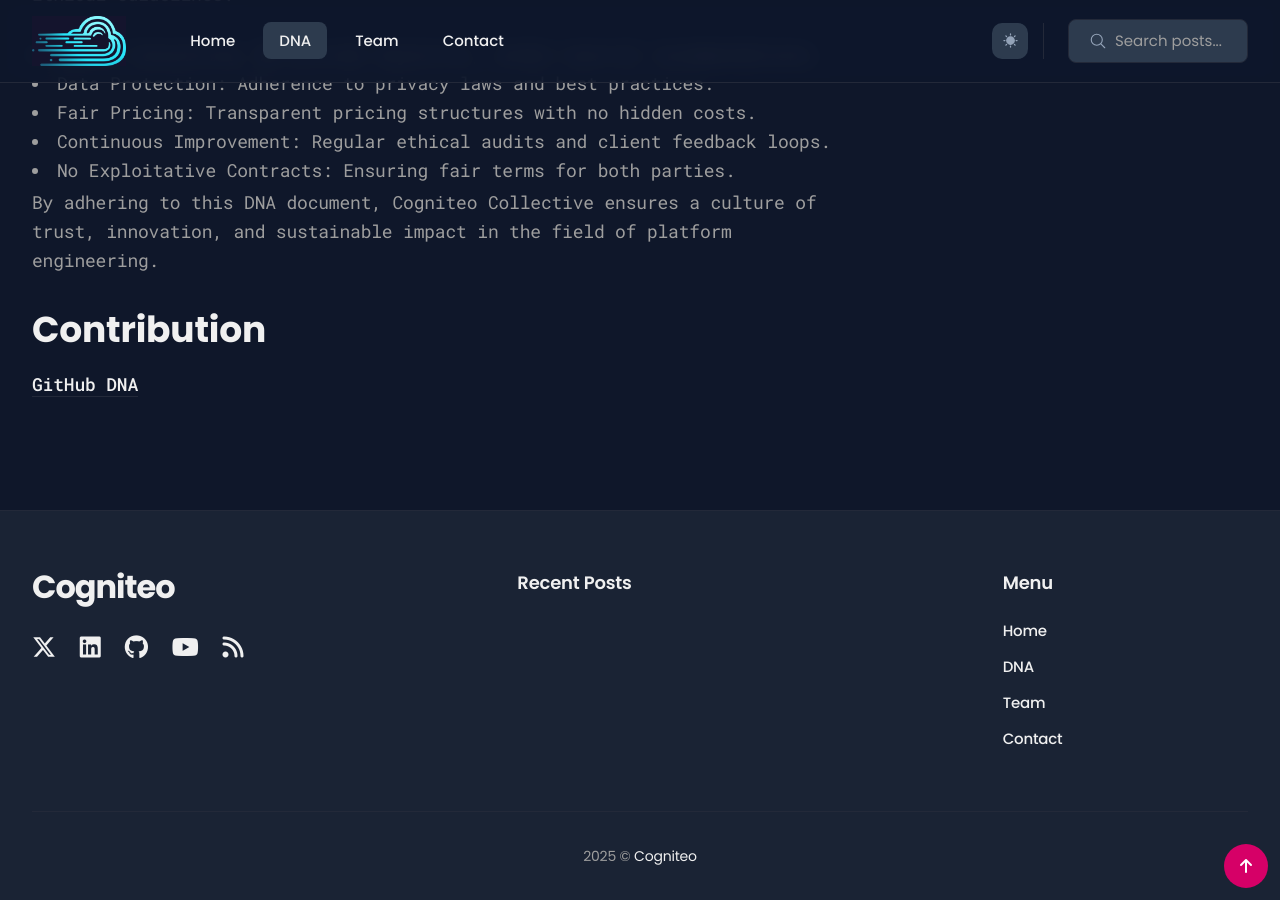
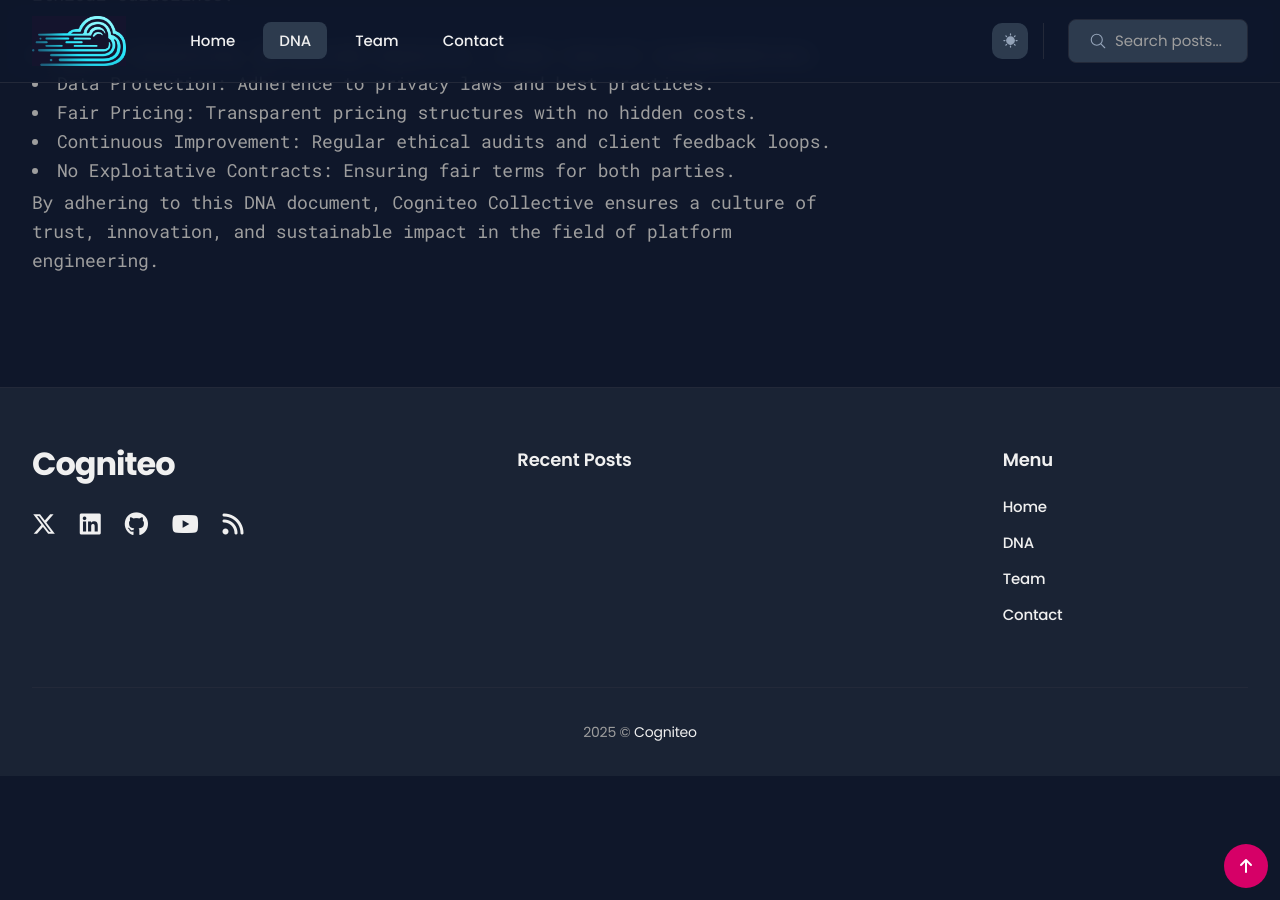
Before and after one commit to Cogniteo/cogniteo.github.io, a Jekyll site: the page built from _pages/dna.md, in a window 1280 px wide and 900 px high, scrolled down 2890 px. Built offline with Jekyll 4.4.1, drawn with Linux system fonts in a browser that asks for light colours.

Commit message:
Minor update

```diff
--- a/_pages/dna.md
+++ b/_pages/dna.md
@@ -75,7 +75,3 @@ Ethical Guidelines:
 - No Exploitative Contracts: Ensuring fair terms for both parties.
 
 By adhering to this DNA document, Cogniteo Collective ensures a culture of trust, innovation, and sustainable impact in the field of platform engineering.
-
-# Contribution
-
-[GitHub DNA](https://github.com/Cogniteo/DNA)
```
